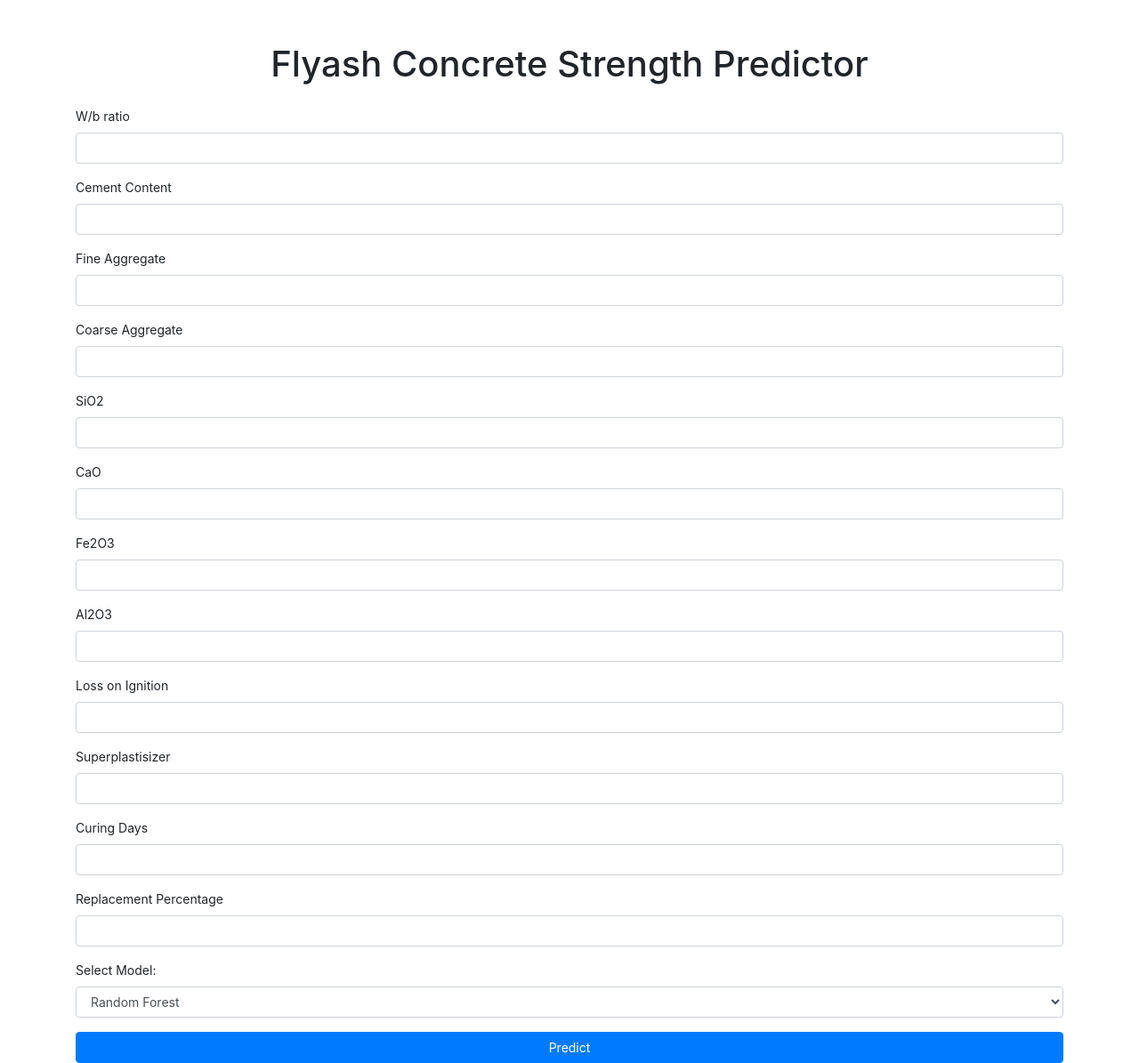
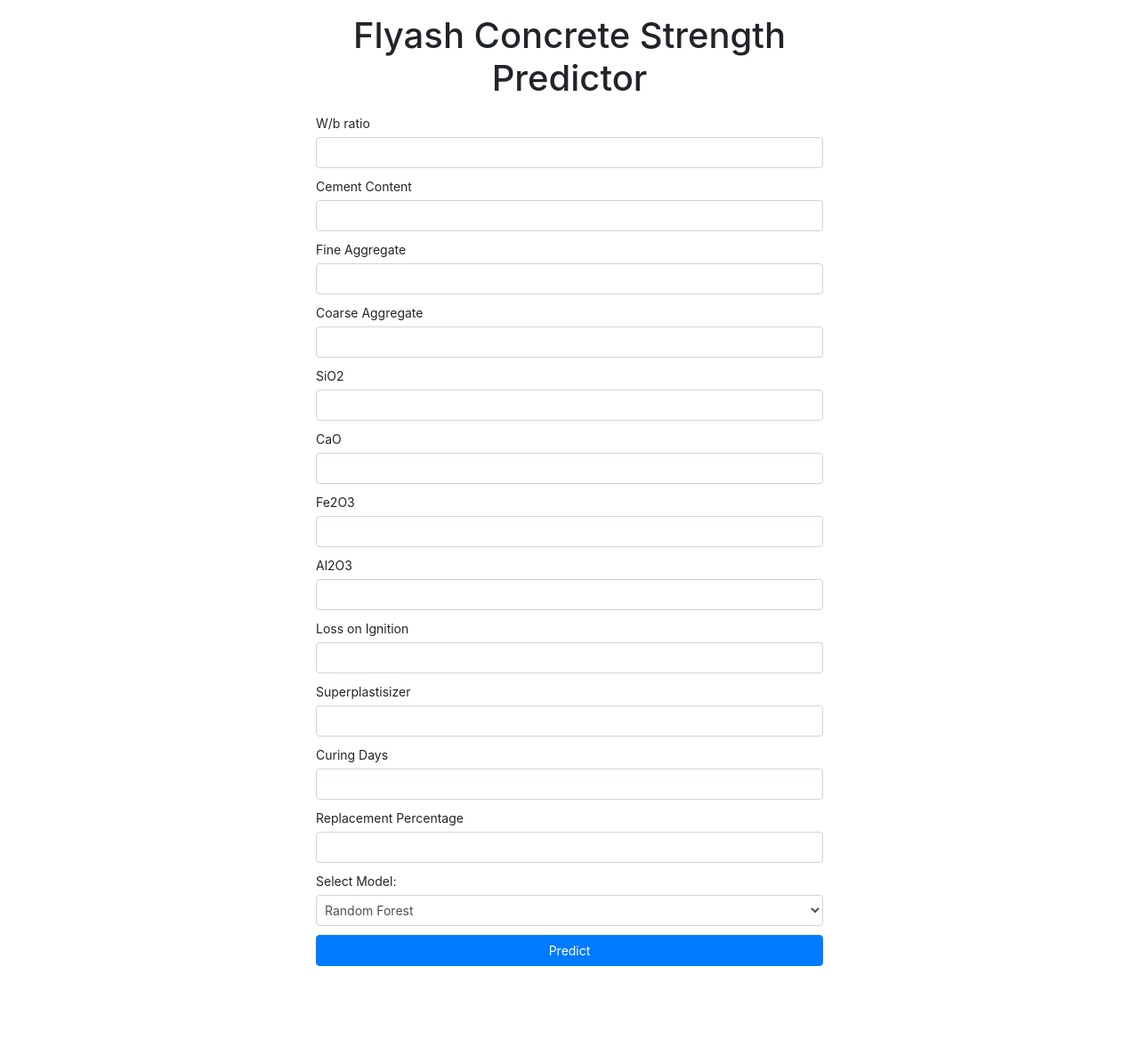
Before and after one commit to BELNICHEL/FA_CS_PRED, a Flask app: page / in a window 1280 px wide. Shown: the whole page at 89% size. After the commit the page ends 1086 px from the top, so only its background shows below. Run offline with Flask 3, Linux system fonts and the light colour scheme; parts of the project's set-up code (start-up, migrations or seed data) failed here and were passed over; some libraries are stand-ins or nearby versions.

Commit message:
Update index.html

```diff
--- a/templates/index.html
+++ b/templates/index.html
@@ -7,20 +7,30 @@
     <link href="https://maxcdn.bootstrapcdn.com/bootstrap/4.5.2/css/bootstrap.min.css" rel="stylesheet">
     <link rel="stylesheet" href="{{ url_for('static', filename='css/style.css') }}">
     <style>
-        .form-group {
+        body {
             font-size: 14px; /* Decrease font size */
         }
+        .form-group {
+            margin-bottom: 10px; /* Reduce margin between form groups */
+        }
         .form-control {
+            padding: 5px; /* Reduce padding inside form controls */
             font-size: 14px; /* Decrease font size */
         }
         .btn {
             font-size: 14px; /* Decrease button font size */
         }
+        .container {
+            max-width: 600px; /* Restrict maximum width to fit the form on a single page */
+        }
+        label {
+            margin-bottom: 5px; /* Reduce margin below labels */
+        }
     </style>
 </head>
 <body>
-    <div class="container mt-5">
-        <h1 class="text-center mb-4">Flyash Concrete Strength Predictor</h1>
+    <div class="container mt-3">
+        <h1 class="text-center mb-3">Flyash Concrete Strength Predictor</h1>
         <form action="/predict" method="post">
             <div class="form-row">
                 {% for param in parameter_names %}
```
